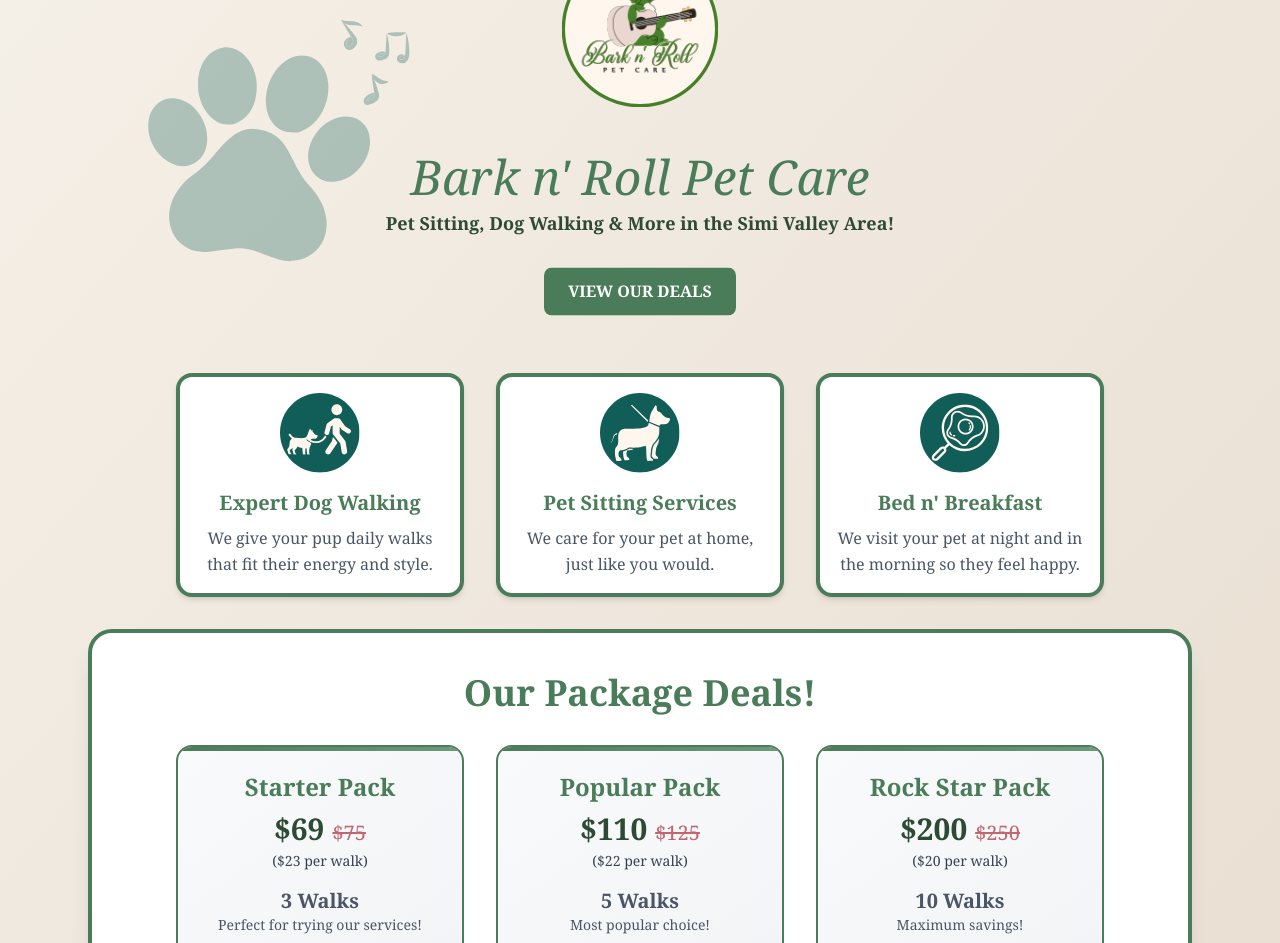
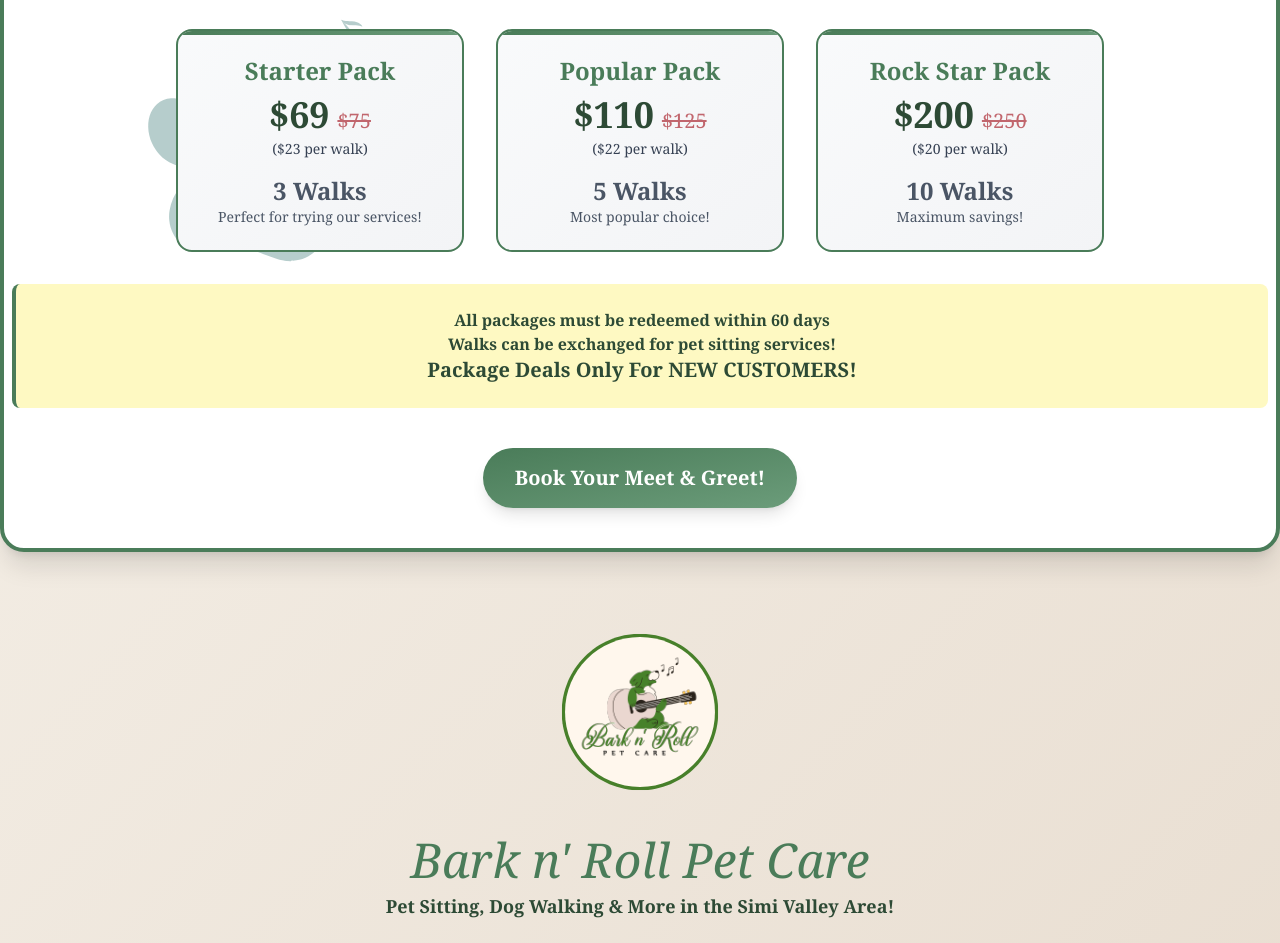
Before and after one commit to Aadi-1/barknroll, a Next.js app: page /landing in a window 1280 px wide. Shown: the part 180-1123 px from the top of the page. Built offline with nearby package versions, Linux system fonts and the light colour scheme.

Commit message:
shortened contact form, moved deals up in landing

```diff
--- a/src/app/api/contact/route.tsx
+++ b/src/app/api/contact/route.tsx
@@ -44,17 +44,7 @@
     submissionStore[ip].push(now);
 
     const body = await request.json();
-    const {
-      name,
-      email,
-      phone,
-      "contact-preference": contactPreference,
-      service,
-      referral,
-      message,
-      schedule,
-      newsletter,
-    } = body;
+    const { name, email, phone, service, message, newsletter } = body;
 
     if (!name || !email || !phone) {
       return NextResponse.json(
@@ -76,11 +66,8 @@
         Name: ${name}
         Email: ${email}
         Phone: ${phone}
-        Preferred Contact Method: ${contactPreference || "N/A"}
         Service Interested In: ${service || "N/A"}
-        Preferred Consultation Date/Time: ${schedule || "N/A"}
         Email Notifications: ${newsletter ? "Yes" : "No"}
-        Referred By: ${referral || "N/A"}
         Message: ${message || "No message provided"}
       `,
     };
--- a/src/app/landing/page.tsx
+++ b/src/app/landing/page.tsx
@@ -19,6 +19,93 @@
         className="hidden sm:block absolute top-10 left-8 opacity-30 rotate-6"
       />
 
+      <section
+        id="deals"
+        className="bg-white rounded-3xl pb-10 pt-6 p-2 border-4 border-[#4a7c59] shadow-xl mb-5 mt-10"
+      >
+        <h2 className="text-4xl text-[#4a7c59] font-bold text-center mb-8">
+          Our Package Deals!
+        </h2>
+        <div className="flex flex-wrap justify-center gap-8 mb-8">
+          {/* Starter Pack */}
+          <div className="w-72 bg-gradient-to-br from-gray-50 to-gray-100 rounded-2xl p-6 text-center border-2 border-[#4a7c59] relative overflow-hidden">
+            <div className="absolute top-0 left-0 right-0 h-1 bg-gradient-to-r from-[#4a7c59] to-[#6b9c7a]"></div>
+            <h3 className="text-2xl text-[#4a7c59] font-bold mb-2">
+              Starter Pack
+            </h3>
+            <div className="flex items-baseline justify-center space-x-2 mb-1">
+              <span className="text-4xl text-[#2d4a35] font-bold">$69</span>
+              <span className="text-xl text-red-800 line-through opacity-60">
+                $75
+              </span>
+            </div>
+            <div className="text-sm text-gray-700 mb-4">($23 per walk)</div>
+            <p className="text-gray-600 text-sm leading-snug">
+              <strong className="text-2xl">3 Walks</strong>
+              <br />
+              Perfect for trying our services!
+            </p>
+          </div>
+
+          {/* Popular Pack */}
+          <div className="w-72 bg-gradient-to-br from-gray-50 to-gray-100 rounded-2xl p-6 text-center border-2 border-[#4a7c59] relative overflow-hidden">
+            <div className="absolute top-0 left-0 right-0 h-1 bg-gradient-to-r from-[#4a7c59] to-[#6b9c7a]"></div>
+            <h3 className="text-2xl text-[#4a7c59] font-bold mb-2">
+              Popular Pack
+            </h3>
+            <div className="flex items-baseline justify-center space-x-2 mb-1">
+              <span className="text-4xl text-[#2d4a35] font-bold">$110</span>
+              <span className="text-xl text-red-800 line-through opacity-60">
+                $125
+              </span>
+            </div>
+            <div className="text-sm text-gray-700 mb-4">($22 per walk)</div>
+            <p className="text-gray-600 text-sm leading-snug">
+              <strong className="text-2xl">5 Walks</strong>
+              <br />
+              Most popular choice!
+            </p>
+          </div>
+
+          {/* Rock Star Pack */}
+          <div className="w-72 bg-gradient-to-br from-gray-50 to-gray-100 rounded-2xl p-6 text-center border-2 border-[#4a7c59] relative overflow-hidden">
+            <div className="absolute top-0 left-0 right-0 h-1 bg-gradient-to-r from-[#4a7c59] to-[#6b9c7a]"></div>
+            <h3 className="text-2xl text-[#4a7c59] font-bold mb-2">
+              Rock Star Pack
+            </h3>
+            <div className="flex items-baseline justify-center space-x-2 mb-1">
+              <span className="text-4xl text-[#2d4a35] font-bold">$200</span>
+              <span className="text-xl text-red-800 line-through opacity-60">
+                $250
+              </span>
+            </div>
+            <div className="text-sm text-gray-700 mb-4">($20 per walk)</div>
+            <p className="text-gray-600 text-sm leading-snug">
+              <strong className="text-2xl">10 Walks</strong>
+              <br />
+              Maximum savings!
+            </p>
+          </div>
+        </div>
+        <div className="bg-yellow-100 p-6 rounded-lg border-l-4 border-[#4a7c59] font-semibold text-[#2d4a35] text-center">
+          All packages must be redeemed within 60 days
+          <br />
+          Walks can be exchanged for pet sitting services!
+          <br />
+          <span className="text-xl mt-2">
+            Package Deals Only For NEW CUSTOMERS!
+          </span>
+        </div>
+        <div className="text-center mt-10">
+          <Link
+            href="/contact"
+            className="inline-block bg-gradient-to-br from-[#4a7c59] to-[#6b9c7a] text-white px-8 py-4 rounded-full text-xl font-bold shadow-lg hover:shadow-xl transition"
+          >
+            Book Your Meet &amp; Greet!
+          </Link>
+        </div>
+      </section>
+
       {/* Content container */}
       <div className="relative z-10 max-w-6xl mx-auto px-6 py-10">
         {/* Header */}
@@ -36,14 +123,7 @@
           <p className="text-lg font-bold text-[#2d4a35] mb-10">
             Pet Sitting, Dog Walking &amp; More in the Simi Valley Area!
           </p>
-          <div className="text-center mb-12">
-            <Link
-              href="#deals"
-              className="inline-block bg-[#4a7c59] text-white px-6 py-3 rounded-lg font-semibold animate-bounce hover:bg-[#3b6652] transition"
-            >
-              VIEW OUR DEALS
-            </Link>
-          </div>
+          <div className="text-center mb-12"></div>
         </header>
 
         {/* Services */}
@@ -98,92 +178,6 @@
         </section>
 
         {/* Pricing */}
-        <section
-          id="deals"
-          className="bg-white rounded-3xl p-10 border-4 border-[#4a7c59] shadow-xl mb-16"
-        >
-          <h2 className="text-4xl text-[#4a7c59] font-bold text-center mb-8">
-            Our Package Deals!
-          </h2>
-          <div className="flex flex-wrap justify-center gap-8 mb-8">
-            {/* Starter Pack */}
-            <div className="w-72 bg-gradient-to-br from-gray-50 to-gray-100 rounded-2xl p-6 text-center border-2 border-[#4a7c59] relative overflow-hidden">
-              <div className="absolute top-0 left-0 right-0 h-1 bg-gradient-to-r from-[#4a7c59] to-[#6b9c7a]"></div>
-              <h3 className="text-2xl text-[#4a7c59] font-bold mb-2">
-                Starter Pack
-              </h3>
-              <div className="flex items-baseline justify-center space-x-2 mb-1">
-                <span className="text-3xl text-[#2d4a35] font-bold">$69</span>
-                <span className="text-xl text-red-800 line-through opacity-60">
-                  $75
-                </span>
-              </div>
-              <div className="text-sm text-gray-700 mb-4">($23 per walk)</div>
-              <p className="text-gray-600 text-sm leading-snug">
-                <strong className="text-xl">3 Walks</strong>
-                <br />
-                Perfect for trying our services!
-              </p>
-            </div>
-
-            {/* Popular Pack */}
-            <div className="w-72 bg-gradient-to-br from-gray-50 to-gray-100 rounded-2xl p-6 text-center border-2 border-[#4a7c59] relative overflow-hidden">
-              <div className="absolute top-0 left-0 right-0 h-1 bg-gradient-to-r from-[#4a7c59] to-[#6b9c7a]"></div>
-              <h3 className="text-2xl text-[#4a7c59] font-bold mb-2">
-                Popular Pack
-              </h3>
-              <div className="flex items-baseline justify-center space-x-2 mb-1">
-                <span className="text-3xl text-[#2d4a35] font-bold">$110</span>
-                <span className="text-xl text-red-800 line-through opacity-60">
-                  $125
-                </span>
-              </div>
-              <div className="text-sm text-gray-700 mb-4">($22 per walk)</div>
-              <p className="text-gray-600 text-sm leading-snug">
-                <strong className="text-xl">5 Walks</strong>
-                <br />
-                Most popular choice!
-              </p>
-            </div>
-
-            {/* Rock Star Pack */}
-            <div className="w-72 bg-gradient-to-br from-gray-50 to-gray-100 rounded-2xl p-6 text-center border-2 border-[#4a7c59] relative overflow-hidden">
-              <div className="absolute top-0 left-0 right-0 h-1 bg-gradient-to-r from-[#4a7c59] to-[#6b9c7a]"></div>
-              <h3 className="text-2xl text-[#4a7c59] font-bold mb-2">
-                Rock Star Pack
-              </h3>
-              <div className="flex items-baseline justify-center space-x-2 mb-1">
-                <span className="text-3xl text-[#2d4a35] font-bold">$200</span>
-                <span className="text-xl text-red-800 line-through opacity-60">
-                  $250
-                </span>
-              </div>
-              <div className="text-sm text-gray-700 mb-4">($20 per walk)</div>
-              <p className="text-gray-600 text-sm leading-snug">
-                <strong className="text-xl">10 Walks</strong>
-                <br />
-                Maximum savings!
-              </p>
-            </div>
-          </div>
-          <div className="bg-yellow-100 p-6 rounded-lg border-l-4 border-[#4a7c59] font-semibold text-[#2d4a35] text-center">
-            All packages must be redeemed within 60 days
-            <br />
-            Walks can be exchanged for pet sitting services!
-            <br />
-            <span className="text-xl mt-2">
-              Package Deals Only For NEW CUSTOMERS!
-            </span>
-          </div>
-          <div className="text-center mt-10">
-            <Link
-              href="/contact"
-              className="inline-block bg-gradient-to-br from-[#4a7c59] to-[#6b9c7a] text-white px-8 py-4 rounded-full text-xl font-bold shadow-lg hover:shadow-xl transition"
-            >
-              Book Your Meet &amp; Greet!
-            </Link>
-          </div>
-        </section>
 
         {/* CTA */}
       </div>
```
Also changed, not shown: src/app/contact/page.tsx (+2 -46 lines).
